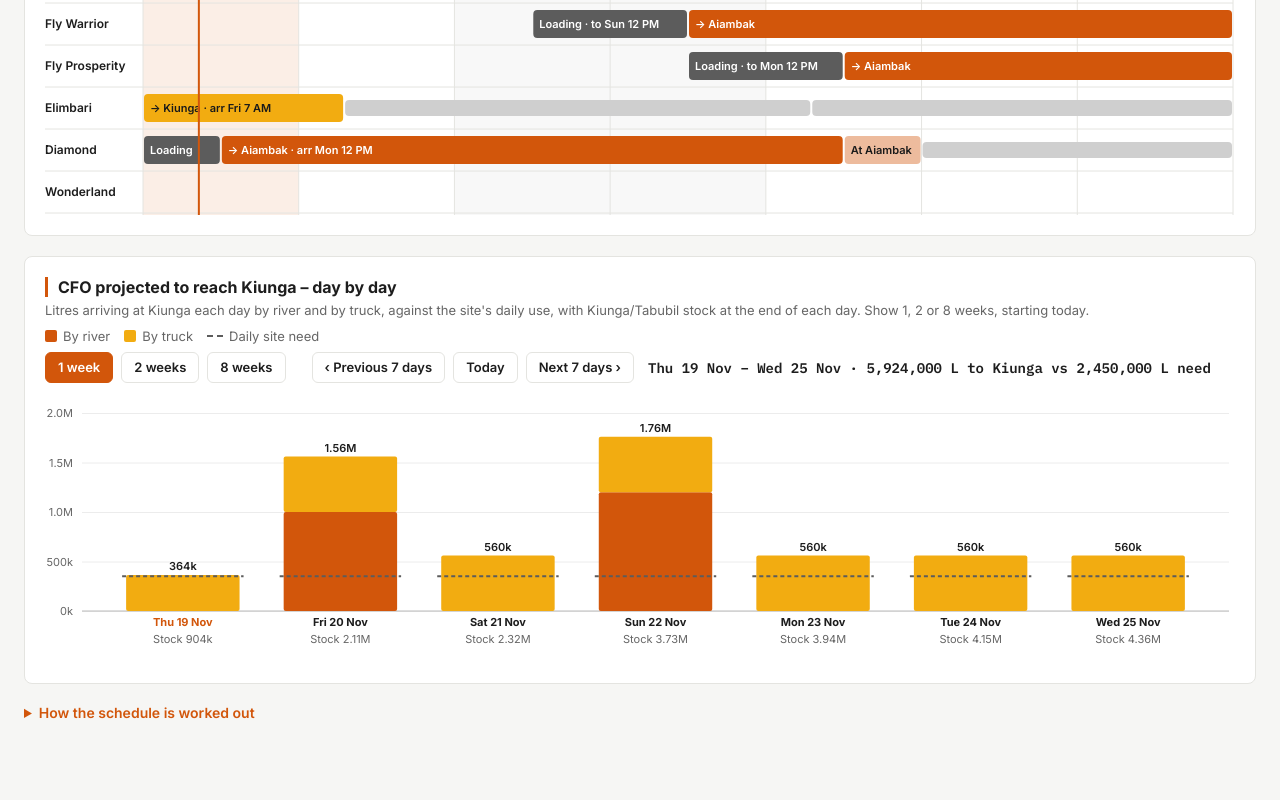
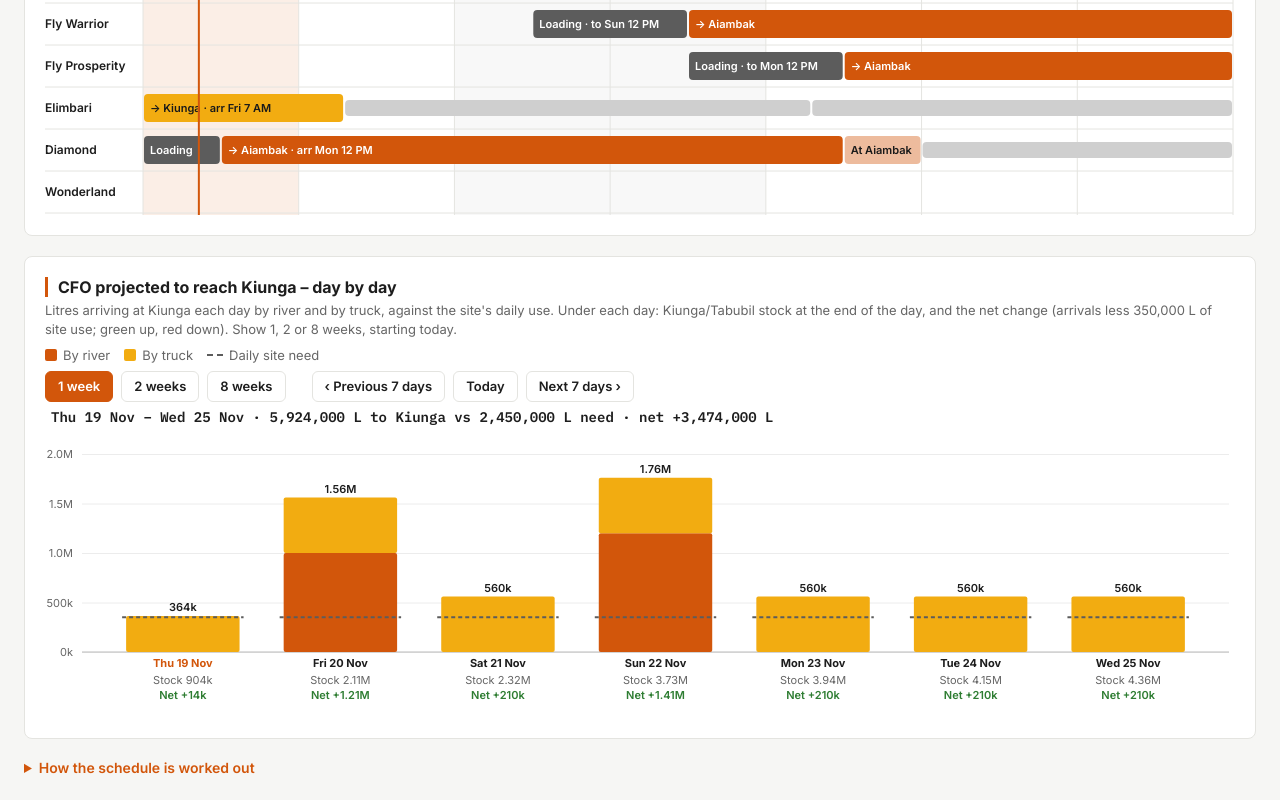
Before and after one commit to myles-rowcliff/CFO---VESSEL-ROAD---SCHEDULE, a plain HTML site: page docs/index.html in a window 1280 px wide. Shown: the part 746-1546 px from the top of the page. Before the commit the page ends 1491 px from the top, so only its background shows below. Drawn offline with Linux system fonts and the light colour scheme.

Commit message:
Overview day-by-day chart: show net change (arrivals less site use)
Co-Authored-By: Claude Opus 5.5 <noreply@anthropic.com>
Claude-Session: https://claude.ai/code/session_01CdUBzg6zo3jXx2k4t7boUp

```diff
--- a/docs/index.html
+++ b/docs/index.html
@@ -101,7 +101,7 @@ details summary { cursor: pointer; font-weight: 600; color: var(--oktl-accent);
 </section>
 <section id="kweeks" class="cfo-card cfo-page" data-with="kpis">
 <h2>CFO projected to reach Kiunga – day by day</h2>
-<p class="cfo-sub">Litres arriving at Kiunga each day by river and by truck, against the site's daily use, with Kiunga/Tabubil stock at the end of each day. Show 1, 2 or 8 weeks, starting today.</p>
+<p class="cfo-sub">Litres arriving at Kiunga each day by river and by truck, against the site's daily use. Under each day: Kiunga/Tabubil stock at the end of the day, and the net change (arrivals less 350,000 L of site use; green up, red down). Show 1, 2 or 8 weeks, starting today.</p>
 <div class="cfo-legend"><span><i class="cfo-sw" data-swatch="0"></i>By river</span><span><i class="cfo-sw" data-swatch="1"></i>By truck</span><span><i class="cfo-swl"></i>Daily site need</span></div>
 <div class="cfo-chart" data-draw="dayChart" style="min-height:260px"></div>
 </section>
@@ -443,9 +443,10 @@ dash.draw('dayChart', {
     const w0 = d3.timeDay.offset(today0, st.off * N), w1 = d3.timeDay.offset(w0, N);
     const rows = all.filter((d) => d.t >= w0 && d.t < w1), day = d3.max(all, (d) => d.use) || 0;
     const tot = rows.reduce((a, d) => a + d.rv + d.tr, 0), need = day * rows.length;
-    st.lbl.textContent = d3.timeFormat('%a %-d %b')(w0) + ' – ' + d3.timeFormat('%a %-d %b')(d3.timeDay.offset(w1, -1)) + '  ·  ' + fmtL(tot) + ' L to Kiunga vs ' + fmtL(need) + ' L need';
+    const used = rows.reduce((a, d) => a + d.use, 0);
+    st.lbl.textContent = d3.timeFormat('%a %-d %b')(w0) + ' – ' + d3.timeFormat('%a %-d %b')(d3.timeDay.offset(w1, -1)) + '  ·  ' + fmtL(tot) + ' L to Kiunga vs ' + fmtL(need) + ' L need  ·  net ' + sgn(tot - used) + ' L';
     if (!rows.length) { st.box.textContent = 'No days in the schedule for this period'; return; }
-    const W = Math.max(300, st.box.clientWidth || el.clientWidth), H = 270, T = 20, B = 52, R = 6;
+    const W = Math.max(300, st.box.clientWidth || el.clientWidth), H = 284, T = 20, B = 66, R = 6;
     const svg = d3.select(st.box).append('svg').attr('width', '100%').attr('viewBox', `0 0 ${W} ${H}`);
     const y = d3.scaleLinear().domain([0, Math.max(day * 1.5, d3.max(rows, (d) => d.rv + d.tr)) * 1.12]).nice().range([H - B, T]);
     const gy = svg.append('g').call(d3.axisLeft(y).ticks(5).tickFormat((v) => (v >= 1e6 ? (v / 1e6).toFixed(1) + 'M' : (v / 1e3).toFixed(0) + 'k')));
@@ -461,6 +462,10 @@ dash.draw('dayChart', {
     if (N <= 14) lab.selectAll('text.d3').data(labDays).join('text').attr('class', 'd3').attr('x', (d) => x(+d) + x.bandwidth() / 2).attr('y', H - B + (narrow ? 44 : 32)).attr('text-anchor', 'middle')
       .style('fill', (d) => { const r = byKey.get(+d); return r && r.stock < day ? 'var(--cds-chart-status-critical)' : 'var(--cds-text-secondary)'; })
       .text((d) => { const r = byKey.get(+d); if (!r) return ''; return (narrow ? '' : 'Stock ') + (r.stock >= 1e6 ? (r.stock / 1e6).toFixed(2) + 'M' : Math.round(r.stock / 1e3) + 'k'); });
+    const netTxt = (v) => (v >= 0 ? '+' : '−') + (Math.abs(v) >= 1e6 ? (Math.abs(v) / 1e6).toFixed(2) + 'M' : Math.round(Math.abs(v) / 1e3) + 'k');
+    if (N <= 14) lab.selectAll('text.d4').data(labDays).join('text').attr('class', 'd4').attr('x', (d) => x(+d) + x.bandwidth() / 2).attr('y', H - B + (narrow ? 58 : 47)).attr('text-anchor', 'middle').style('font-weight', 600)
+      .style('fill', (d) => { const r = byKey.get(+d); return r && r.rv + r.tr - r.use < 0 ? 'var(--cds-chart-status-critical)' : '#2e7d32'; })
+      .text((d) => { const r = byKey.get(+d); if (!r) return ''; return (narrow ? '' : 'Net ') + netTxt(r.rv + r.tr - r.use); });
     svg.append('line').attr('x1', L).attr('x2', W - R).attr('y1', y(0)).attr('y2', y(0)).style('stroke', 'var(--cds-chart-axis)');
     const g = svg.append('g'), vis = days.map((d) => byKey.get(+d)).filter(Boolean);
     g.selectAll('rect.r').data(vis).join('rect').attr('class', 'r').attr('x', (d) => x(+d.t)).attr('width', x.bandwidth()).attr('y', (d) => y(d.rv)).attr('height', (d) => y(0) - y(d.rv)).attr('rx', 2).style('fill', OKTL[0]);
@@ -470,7 +475,7 @@ dash.draw('dayChart', {
       .text((d) => { const v = d.rv + d.tr; return v === 0 ? '0' : v >= 1e6 ? (v / 1e6).toFixed(2) + 'M' : Math.round(v / 1e3) + 'k'; });
     const tip = document.createElement('div'); tip.className = 'cfo-tip'; tip.style.display = 'none'; st.box.appendChild(tip);
     g.selectAll('rect.h').data(vis).join('rect').attr('class', 'h').attr('x', (d) => x(+d.t) - x.step() * 0.14).attr('width', x.step()).attr('y', T).attr('height', H - B - T).style('fill', 'transparent')
-      .on('pointermove', (ev, d) => tipAt(tip, st.box, ev, [d3.timeFormat('%A %-d %B')(d.t), 'By river: ' + fmtL(d.rv) + ' L', 'By truck: ' + fmtL(d.tr) + ' L', 'Total to Kiunga: ' + fmtL(d.rv + d.tr) + ' L', 'Site use: ' + fmtL(d.use) + ' L', 'End-of-day stock: ' + fmtL(d.stock) + ' L (' + (day ? (d.stock / day).toFixed(1) : '—') + ' days)']))
+      .on('pointermove', (ev, d) => tipAt(tip, st.box, ev, [d3.timeFormat('%A %-d %B')(d.t), 'By river: ' + fmtL(d.rv) + ' L', 'By truck: ' + fmtL(d.tr) + ' L', 'Total to Kiunga: ' + fmtL(d.rv + d.tr) + ' L', 'Site use: ' + fmtL(d.use) + ' L', 'Net change: ' + sgn(d.rv + d.tr - d.use) + ' L', 'End-of-day stock: ' + fmtL(d.stock) + ' L (' + (day ? (d.stock / day).toFixed(1) : '—') + ' days)']))
       .on('pointerleave', () => { tip.style.display = 'none'; });
   }
 });
```
